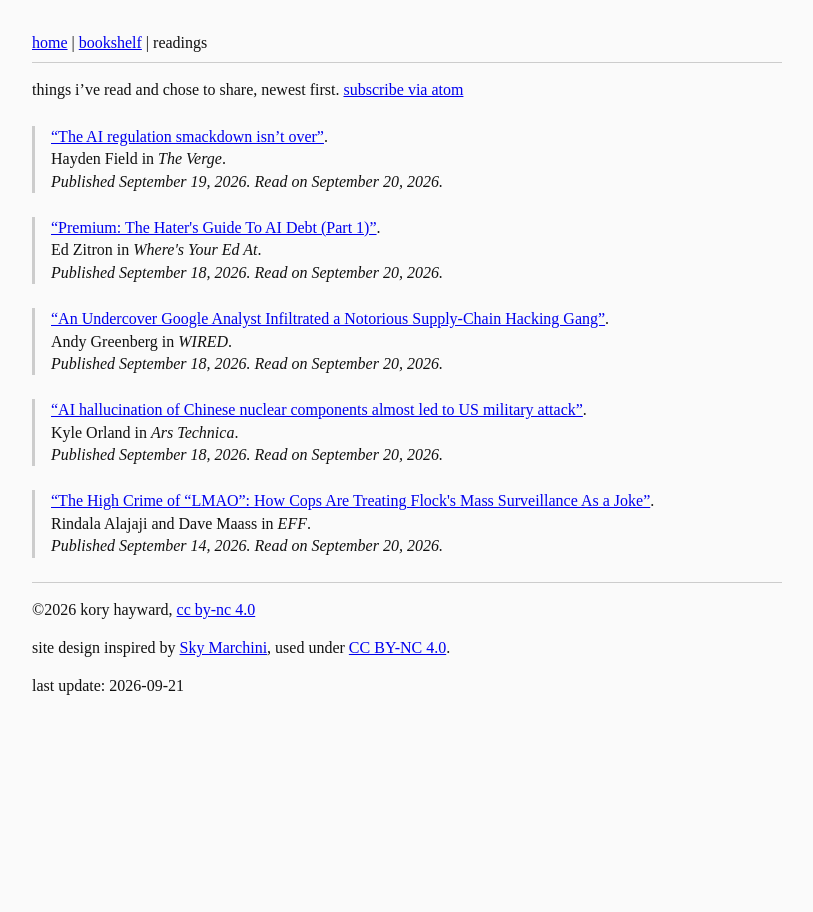
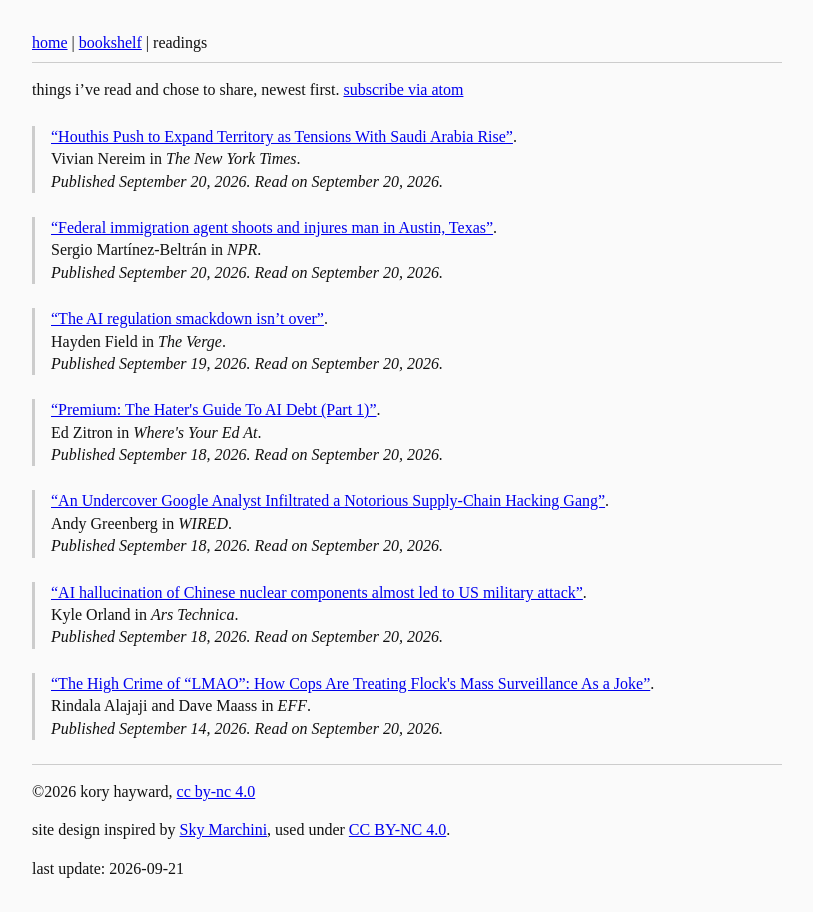
Before and after one commit to koryhayward/koryhayward.github.io, a Jekyll site: the page built from readings.md, in a window 1280 px wide. Shown: the whole page, without its empty margins (233-1046 px from the left). Built offline with Jekyll 4.4.1, drawn with Linux system fonts in a browser that asks for light colours.

Commit message:
readings: +2 -0 ~0

```diff
--- a/_data/readings.yml
+++ b/_data/readings.yml
@@ -1,5 +1,21 @@
 # Generated by generators/site_readings.py. Do not edit by hand.
 # Items tagged 'readings' and Daily lines marked #readings.
+- title: "Houthis Push to Expand Territory as Tensions With Saudi Arabia Rise"
+  url: "https://www.nytimes.com/2026/09/20/world/middleeast/saudi-arabia-yemen-houthis-fighting.html"
+  source: "nytimes.com"
+  publication: "The New York Times"
+  authors:
+    - "Vivian Nereim"
+  published: "2026-09-20"
+  read: "2026-09-20"
+- title: "Federal immigration agent shoots and injures man in Austin, Texas"
+  url: "https://www.npr.org/2026/09/20/nx-s1-5975517/ice-shooting-austin-texas"
+  source: "npr.org"
+  publication: "NPR"
+  authors:
+    - "Sergio Martínez-Beltrán"
+  published: "2026-09-20"
+  read: "2026-09-20"
 - title: "The AI regulation smackdown isn’t over"
   url: "https://www.theverge.com/ai-artificial-intelligence/997706/the-ai-regulation-smackdown-isnt-over"
   source: "theverge.com"
```
